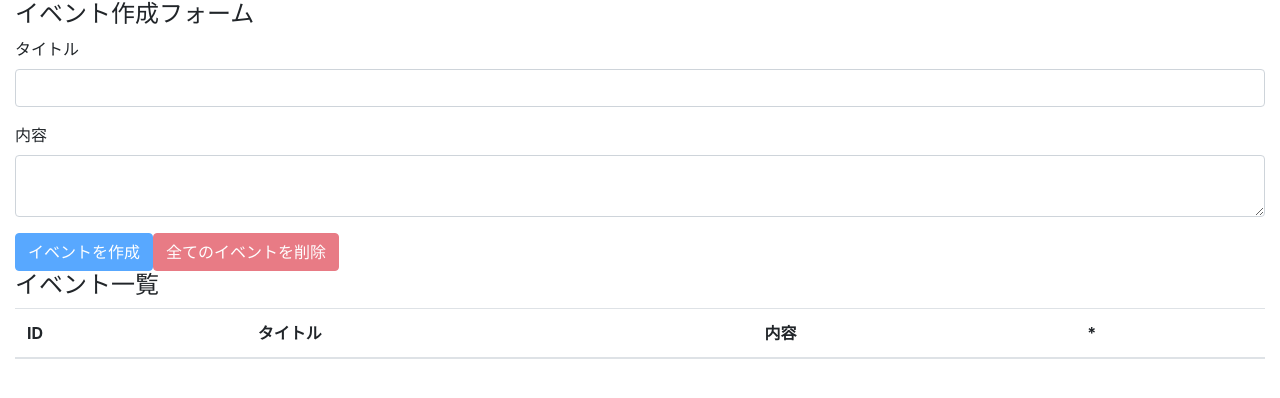
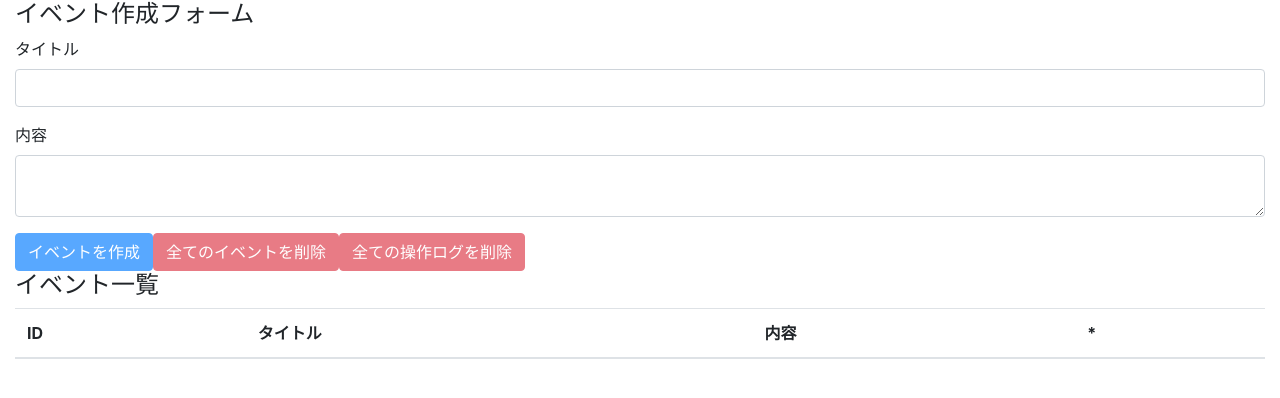
Before and after one commit to radish-miyazaki/react-hooks-tutorial, a React (Create React App) app: page / in a window 1280 px wide. Shown: the top 398 px of the page. Built offline with nearby package versions, Linux system fonts and the light colour scheme.

Commit message:
delete all operation logs

```diff
--- a/src/actions/index.js
+++ b/src/actions/index.js
@@ -4,3 +4,4 @@
 
 export const ADD_OPERATION_LOG = 'ADD_OPERATION_LOG'
 export const DELETE_ALL_OPERATION_LOGS = 'DELETE_ALL_OPERATION_LOGS'
+export const DELETE_OPERATION_LOGS = 'DELETE_OPERATION_LOGS'
--- a/src/components/EventForm.js
+++ b/src/components/EventForm.js
@@ -3,7 +3,8 @@
   CREATE_EVENT,
   DELETE_ALL_EVENTS,
   ADD_OPERATION_LOG,
-  DELETE_ALL_OPERATION_LOGS
+  DELETE_ALL_OPERATION_LOGS,
+  DELETE_OPERATION_LOGS
 } from "../actions"
 import { timeCurrentISO8601 } from "../utils";
 import AppContext from "../contexts/AppContext"
@@ -47,6 +48,16 @@
     }
   }
 
+  const deleteAllOperationLogs = e => {
+    e.preventDefault()
+    const result = window.confirm('全ての操作ログを削除しますか？')
+    if (result) {
+      dispatch({
+        type: DELETE_OPERATION_LOGS
+      })
+    }
+  }
+
   const unCreatable = title === '' || body === ''
 
   return (
@@ -84,6 +95,13 @@
         >
           全てのイベントを削除
         </button>
+        <button
+          disabled={state.operationLogs.length === 0}
+          className="btn btn-danger"
+          onClick={deleteAllOperationLogs}
+        >
+          全ての操作ログを削除
+        </button>
       </form>
     </>
   )
--- a/src/reducers/operationLogs.js
+++ b/src/reducers/operationLogs.js
@@ -1,4 +1,8 @@
-import { ADD_OPERATION_LOG, DELETE_ALL_OPERATION_LOGS } from "../actions"
+import {
+  ADD_OPERATION_LOG,
+  DELETE_ALL_OPERATION_LOGS,
+  DELETE_OPERATION_LOGS
+} from "../actions"
 
 const operationLogs = (state = [], action) => {
   switch (action.type) {
@@ -10,6 +14,9 @@
       }
       return [operationLog, ...state] // 一番先頭// に追加する
 
+    case DELETE_OPERATION_LOGS:
+      return []
+
     default:
       return state
   }
```
